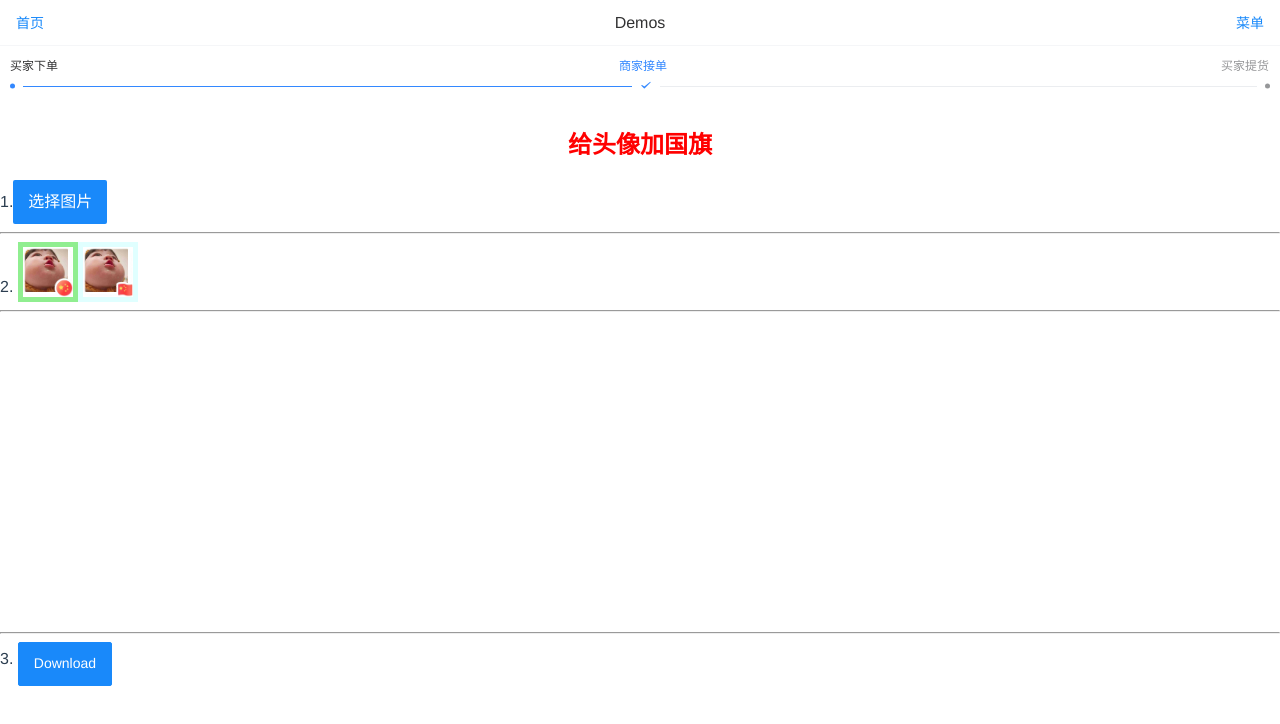
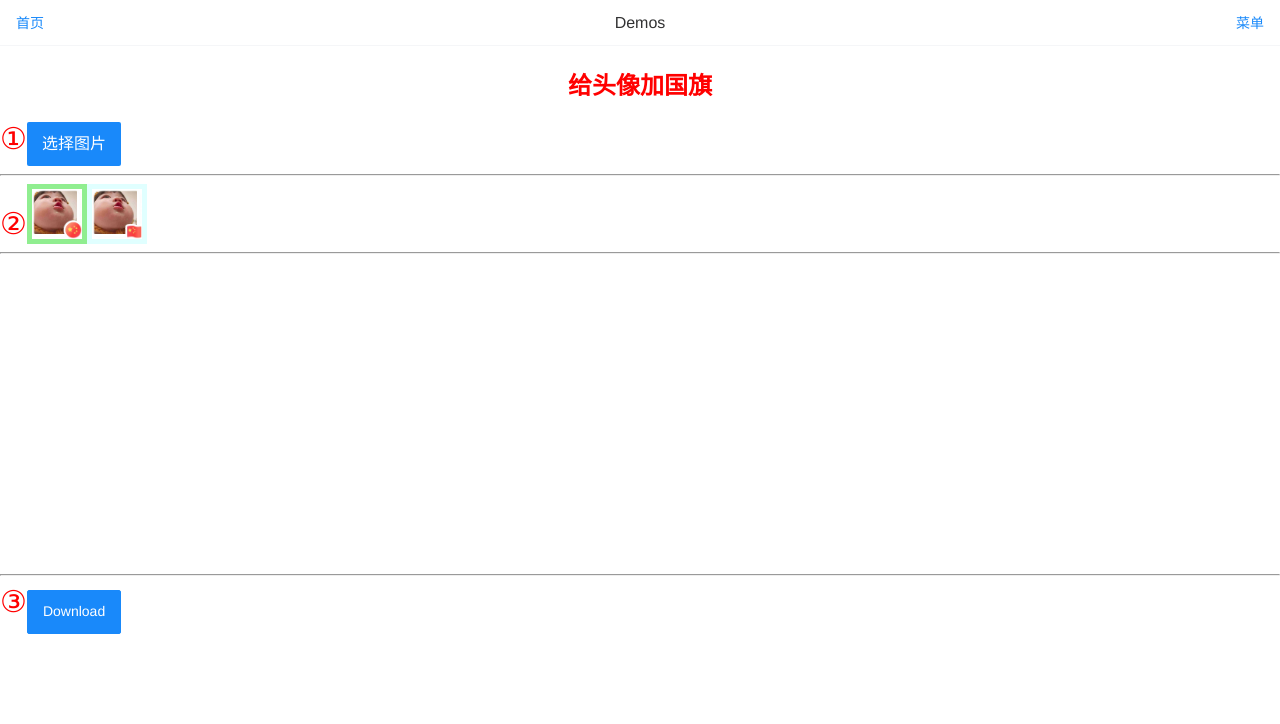
Before and after one commit to AlexSOTe/demos, a Vue app: page /chinaflag in a window 1280 px wide. Shown: the top 724 px of the page. Built offline with nearby package versions, Linux system fonts and the light colour scheme.

Commit message:
完成添加国旗demo

```diff
--- a/src/router.js
+++ b/src/router.js
@@ -21,7 +21,6 @@ let router = new Router({
 });
 router.beforeEach((to, from, next) => {
   Vue.prototype.$pageQuery = {};
-  console.log(router.beforeEach);
   next();
 });
 export default router;
--- a/src/views/demos/ChinaFlag.vue
+++ b/src/views/demos/ChinaFlag.vue
@@ -1,20 +1,14 @@
 <template>
   <div class="ChinaFlag">
-    <van-steps :active="1"
-               active-icon="success"
-               active-color="#38f">
-      <van-step>买家下单</van-step>
-      <van-step>商家接单</van-step>
-      <van-step>买家提货</van-step>
-    </van-steps>
     <h2 class="title">给头像加国旗</h2>
     <div class="fileInput">
-      1.<label for="file">选择图片</label>
+      <span class="step">①</span>
+      <label for="file">选择图片</label>
       <input id="file" type="file" name="name" @change="FileChange" />
     </div>
     <hr />
     <div class="frames">
-      2.
+      <span class="step">②</span>
       <div v-for="x in frameTypes"
            :key="x.id"
            @click="Change(x)">
@@ -25,7 +19,10 @@
     <hr />
     <canvas ref="canvas" width="300" height="300"></canvas>
     <hr />
-    <div>3. <van-button type="info" @click="Download">Download</van-button></div>
+    <div>
+      <span class="step">③</span>
+      <van-button type="info" @click="Download">Download</van-button>
+    </div>
   </div>
 </template>
 
@@ -95,7 +92,7 @@
       }
       let a = document.createElement('a');
       a.download = 'Avatar_with_China_flag';
-      a.setAttribute('href', canvas.toDataURL('image/png'));
+      a.setAttribute('href', this.canvas.toDataURL('image/png'));
       a.click();
     }
 
@@ -140,6 +137,11 @@
     text-align: center;
   }
 
+  .step {
+    color: red;
+    font-size: 30px;
+  }
+
   .frames {
     position: relative;
   }
```
